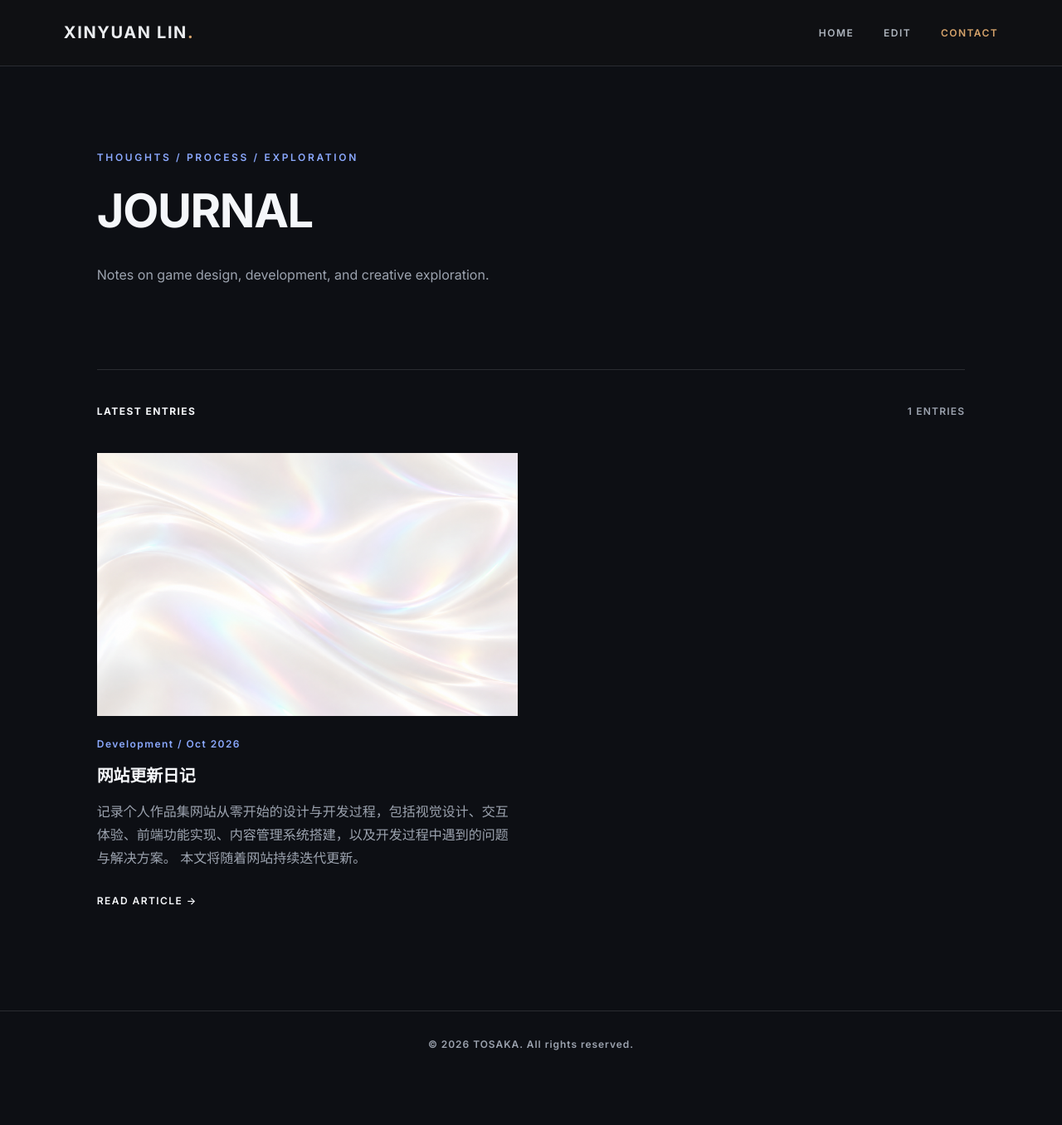
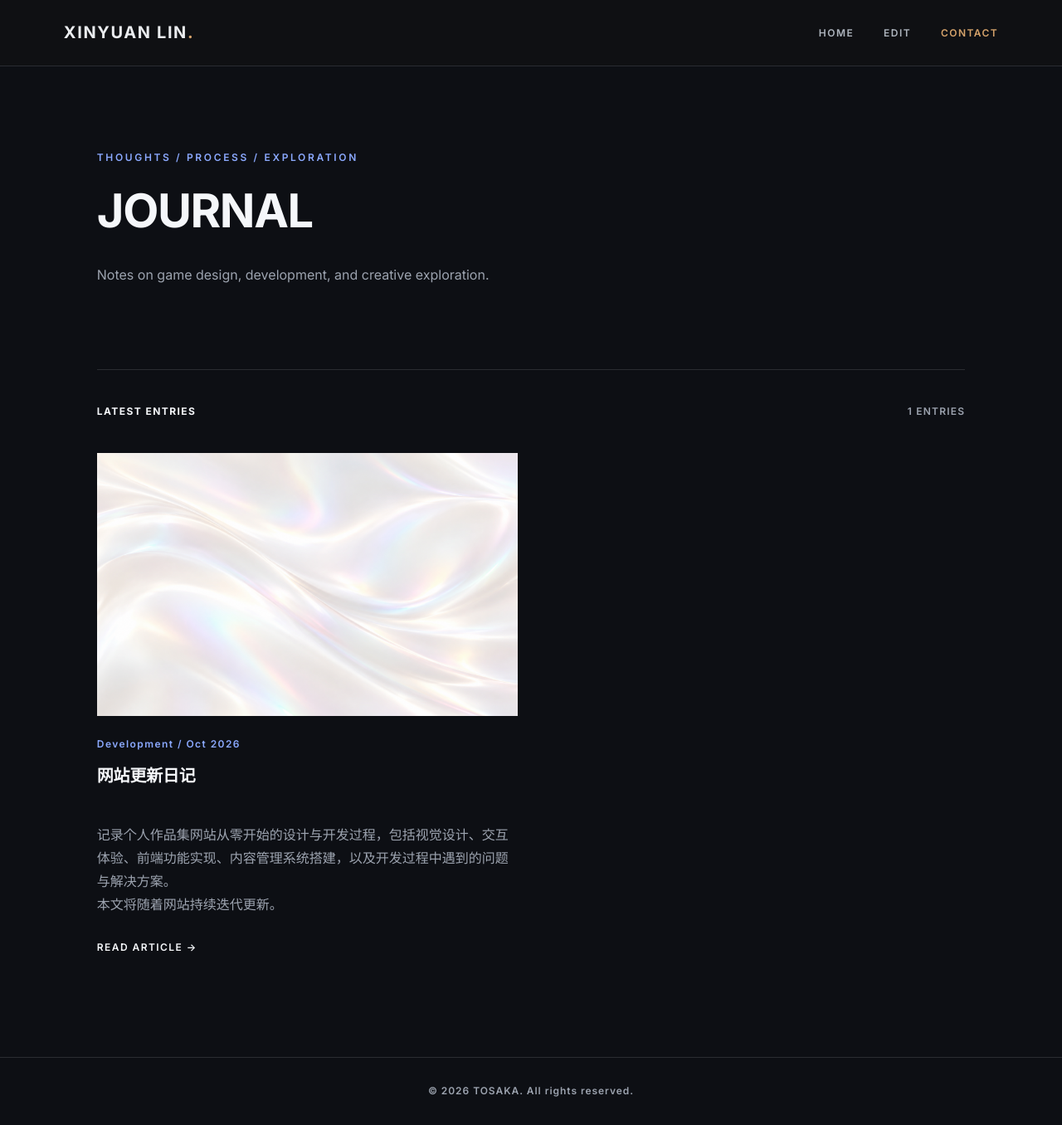
Before and after one commit to Emojiiiii/TOSAKA.github.io, a Jekyll site: the page built from journal/index.html, in a window 1280 px wide. Shown: the whole page at 83% size. Built offline with Jekyll 4.4.1, drawn with Linux system fonts in a browser that asks for light colours; before the commit the page ends 1300 px from its top, so only the background shows below that.

Commit message:
Add white-space rule for journal card descriptions
Add CSS rule to preserve line breaks in journal card descriptions.

```diff
--- a/css/journal.css
+++ b/css/journal.css
@@ -451,3 +451,8 @@ a {
 .journal-contact:hover {
   opacity: 0.7;
 }
+
+/* CMS 卡片简介保留人工换行 */
+.journal-card-description {
+  white-space: pre-line;
+}
```
